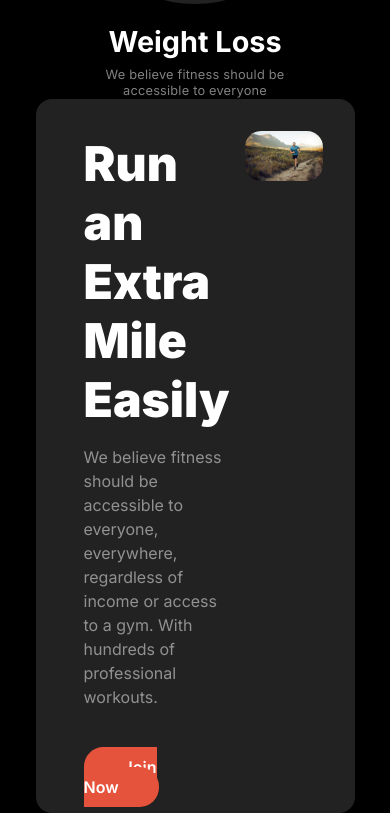
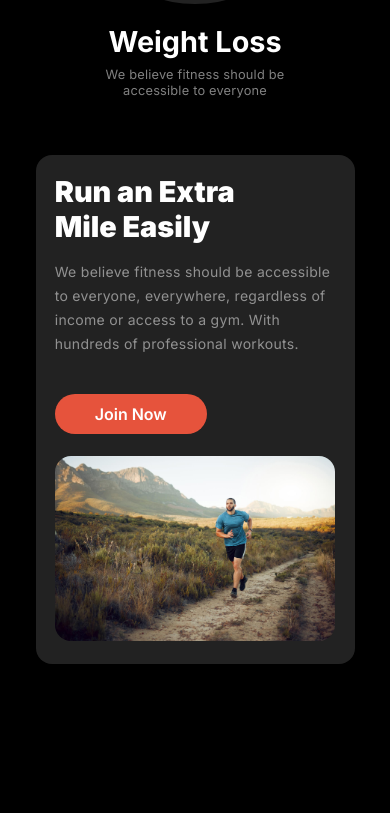
Before and after one commit to dmmalek/assignment-2, a plain HTML site: page index.html in a window 390 px wide. Shown: the part 2561-3374 px from the top of the page. After the commit the page ends 3281 px from the top, so only its background shows below. Drawn offline with Linux system fonts and the light colour scheme; a web font is replaced by a local one.

Commit message:
doing run extra section responsive for mobile

```diff
--- a/index.html
+++ b/index.html
@@ -5,7 +5,7 @@
     <meta name="viewport" content="width=device-width, initial-scale=1.0" />
     <title>Document</title>
     <link rel="stylesheet" href="./styles/style.css" />
-    <link rel="stylesheet" href="styles/mobile-responsive.css".css">
+    <link rel="stylesheet" href="./styles/mobile-responsive.css" />
     <link
       rel="stylesheet"
       href="https://cdnjs.cloudflare.com/ajax/libs/font-awesome/6.6.0/css/all.min.css"
@@ -133,7 +133,7 @@
           <a href="" class="btn-primary">Join Now</a>
         </div>
         <div class="run-extra-image">
-          <img src="./images/run.jpg" alt="" />
+          <img class="run-image" src="./images/run.jpg" alt="" />
         </div>
       </section>
     </main>
--- a/styles/mobile-responsive.css
+++ b/styles/mobile-responsive.css
@@ -90,4 +90,25 @@
     font-size: 0.9rem;
     padding: 1rem 0rem;
   }
+  /* Run an Extra Mile Easily  */
+  .run-extra {
+    flex-direction: column;
+    padding: 0.2rem;
+    margin: 3.5rem 0rem;
+  }
+  .run-extra-desc {
+    margin-left: 0rem;
+    margin: 1rem;
+  }
+  .run-extra-desc h2 {
+    font-size: 1.8rem;
+  }
+  .run-extra-desc p {
+    font-size: 14px;
+    line-height: 24px;
+    letter-spacing: 0.3px;
+  }
+  .run-extra-image img {
+    object-fit: contain;
+  }
 }
--- a/styles/style.css
+++ b/styles/style.css
@@ -275,4 +275,6 @@ a {
 .run-extra-image img {
   max-width: 100%;
   border-radius: 1rem;
+  object-fit: none;
+  object-position: 66% 33%;
 }
```
